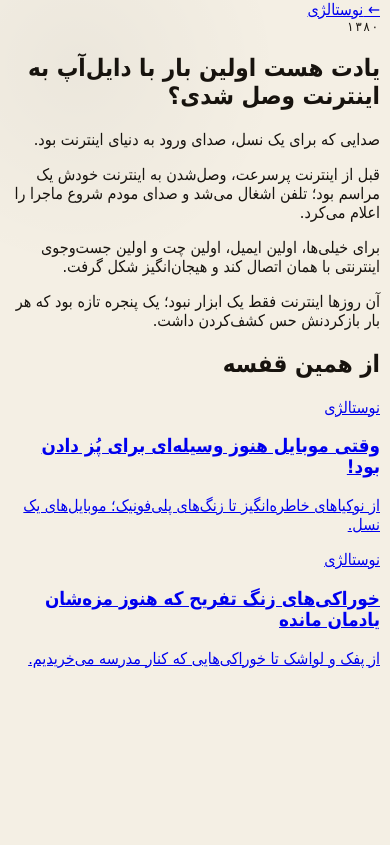
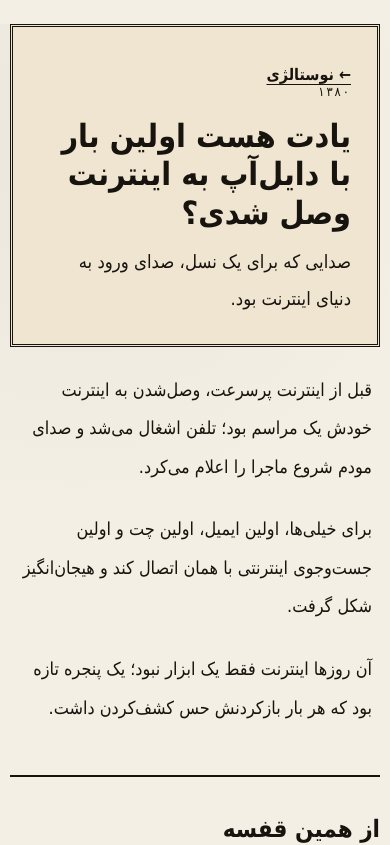
Before and after one commit to mohammadghadimi88/nostalgia-mag, a Next.js app: page /article/dialup-internet in a window 390 px wide. Shown: the top 845 px of the page. Built offline with nearby package versions, Linux system fonts and the light colour scheme.

Commit message:
Style article and editorial layouts

```diff
--- a/app/globals.css
+++ b/app/globals.css
@@ -1,10 +1,6 @@
-* {
-  box-sizing: border-box;
-}
+* { box-sizing: border-box; }
 
-html {
-  background: #f4efe4;
-}
+html { background: #f4efe4; scroll-behavior: smooth; }
 
 body {
   margin: 0;
@@ -15,10 +11,9 @@ body {
   font-family: Tahoma, Arial, sans-serif;
 }
 
-main {
-  width: min(1120px, calc(100% - 32px));
-  margin: 0 auto;
-}
+a { color: inherit; text-decoration: none; }
+
+main { width: min(1120px, calc(100% - 32px)); margin: 0 auto; }
 
 .masthead {
   margin: 24px 0 18px;
@@ -34,15 +29,9 @@ main {
   letter-spacing: -2px;
 }
 
-.masthead p {
-  margin: 8px 0 0;
-  font-size: 1.05rem;
-}
+.masthead p { margin: 8px 0 0; font-size: 1.05rem; }
 
-.issue {
-  font-size: .8rem;
-  letter-spacing: 2px;
-}
+.issue { font-size: .8rem; letter-spacing: 2px; }
 
 .hero {
   padding: clamp(28px, 6vw, 64px);
@@ -50,8 +39,8 @@ main {
   background: #ded1b8;
 }
 
-.hero span {
-  font-size: .85rem;
+.hero span, .section-intro span, .section-heading span, .article-card > span {
+  font-size: .78rem;
   font-weight: 700;
 }
 
@@ -68,6 +57,14 @@ main {
   line-height: 1.9;
 }
 
+.hero-link, .back-link {
+  display: inline-block;
+  margin-top: 12px;
+  font-weight: 700;
+  text-decoration: underline;
+  text-underline-offset: 4px;
+}
+
 .section-grid {
   display: grid;
   grid-template-columns: repeat(4, 1fr);
@@ -80,21 +77,88 @@ main {
   padding: 20px;
   border: 1px solid #17130e;
   background: #f8f2e7;
+  transition: transform .15s ease, box-shadow .15s ease;
 }
 
-.section-card span {
-  font-size: .75rem;
+.section-card:hover, .article-card:hover {
+  transform: translateY(-3px);
+  box-shadow: 5px 5px 0 #17130e;
 }
 
-.section-card h3 {
-  margin: 12px 0 8px;
-  font-size: 1.5rem;
-}
+.section-card h3 { margin: 12px 0 8px; font-size: 1.5rem; }
 
-.section-card p {
+.section-card p, .article-card p {
   margin: 0;
   line-height: 1.8;
 }
+
+.latest { padding: 18px 0 0; }
+
+.section-heading {
+  border-top: 2px solid #17130e;
+  padding: 20px 0 12px;
+}
+
+.section-heading h2, .section-intro h2 { margin: 8px 0 0; }
+
+.section-intro {
+  margin: 16px 0;
+  padding: 28px;
+  border: 1px solid #17130e;
+  background: #ded1b8;
+}
+
+.article-grid {
+  display: grid;
+  grid-template-columns: repeat(3, 1fr);
+  gap: 12px;
+  margin: 16px 0;
+}
+
+.article-card {
+  display: block;
+  min-height: 220px;
+  padding: 22px;
+  border: 1px solid #17130e;
+  background: #f8f2e7;
+  transition: transform .15s ease, box-shadow .15s ease;
+}
+
+.article-card h2, .article-card h3 {
+  margin: 12px 0 10px;
+  line-height: 1.35;
+}
+
+.article-page { max-width: 860px; margin: 24px auto 60px; }
+
+.article-header {
+  margin-top: 18px;
+  padding: clamp(26px, 6vw, 56px);
+  border: 3px double #17130e;
+  background: #efe5d0;
+}
+
+.article-header h1 {
+  margin: 18px 0 12px;
+  font-size: clamp(2rem, 5vw, 4.2rem);
+  line-height: 1.2;
+}
+
+.article-lead {
+  margin: 0;
+  font-size: 1.15rem;
+  line-height: 2;
+}
+
+.article-body {
+  padding: 30px 18px;
+  font-size: 1.12rem;
+  line-height: 2.15;
+}
+
+.article-body p { margin: 0 0 24px; }
+
+.related { border-top: 2px solid #17130e; padding-top: 18px; }
 
 footer {
   padding: 28px 0 50px;
@@ -103,22 +167,12 @@ footer {
 }
 
 @media (max-width: 800px) {
-  .section-grid {
-    grid-template-columns: repeat(2, 1fr);
-  }
+  .section-grid, .article-grid { grid-template-columns: repeat(2, 1fr); }
 }
 
 @media (max-width: 520px) {
-  main {
-    width: min(100% - 20px, 1120px);
-  }
-
-  .masthead,
-  .hero {
-    padding: 22px;
-  }
-
-  .section-grid {
-    grid-template-columns: 1fr;
-  }
+  main { width: min(100% - 20px, 1120px); }
+  .masthead, .hero { padding: 22px; }
+  .section-grid, .article-grid { grid-template-columns: 1fr; }
+  .article-body { padding: 24px 8px; }
 }
```
